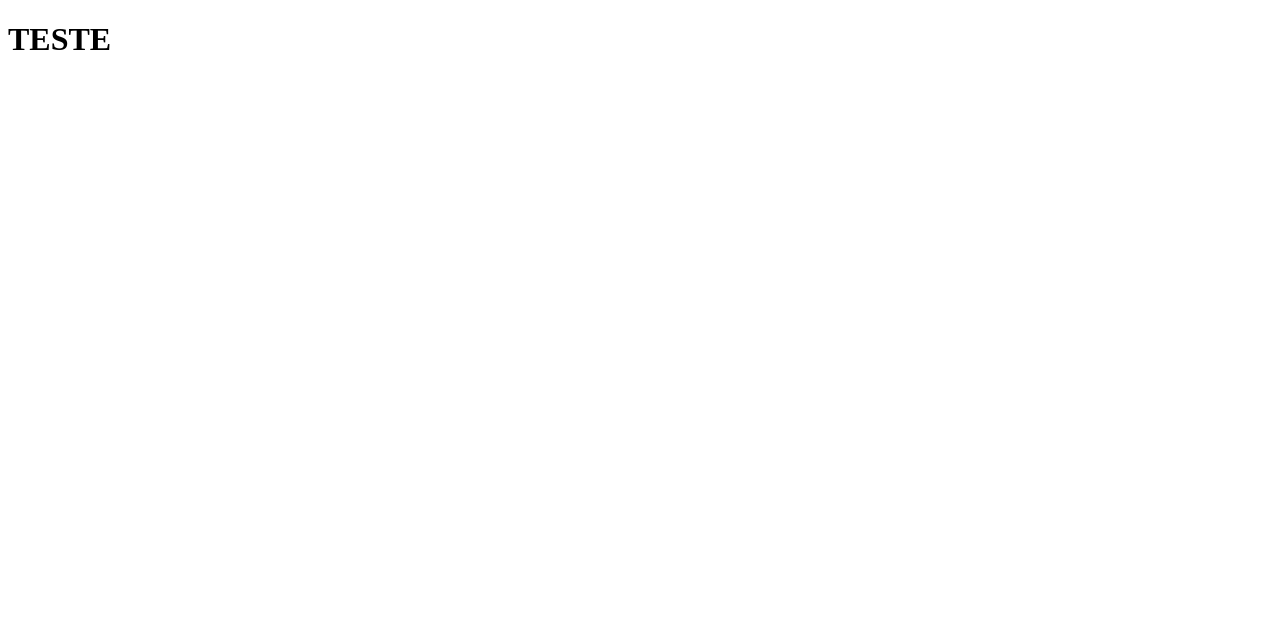
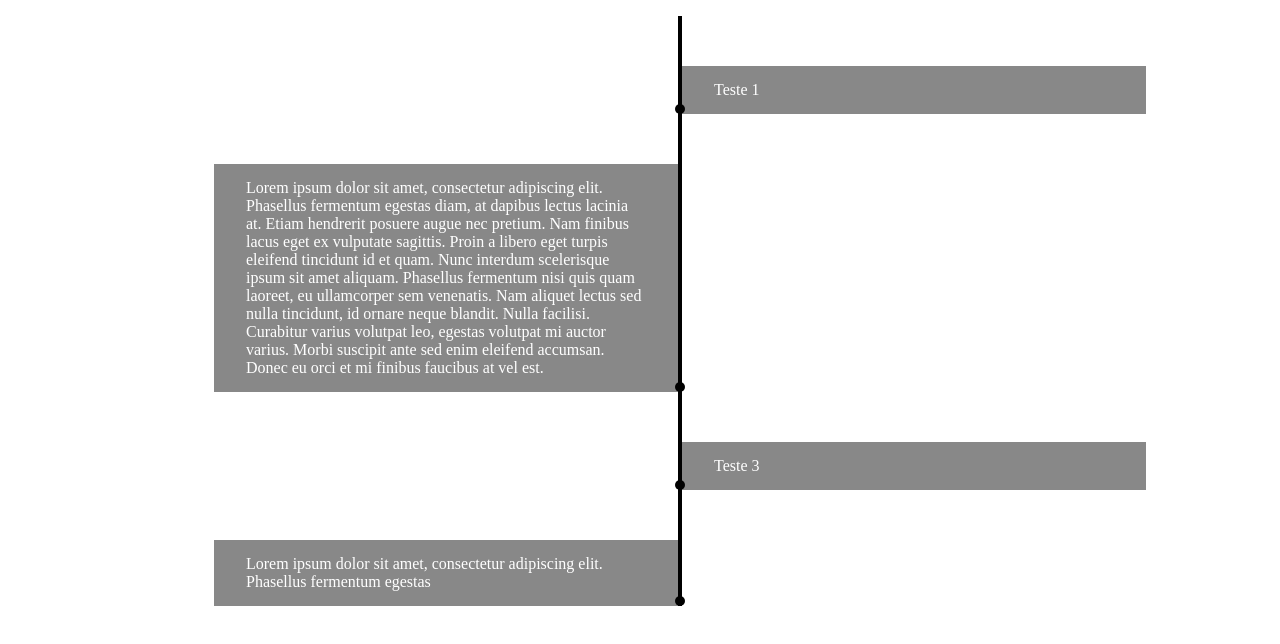
Before and after one commit to EduardoRodriguesF/timeline, a React (Create React App) app: page / in a window 1280 px wide. Shown: the top 644 px of the page. Built offline with nearby package versions, Linux system fonts and the light colour scheme.

Commit message:
feat: timeline page

```diff
--- a/package.json
+++ b/package.json
@@ -13,6 +13,7 @@
     "react": "^17.0.1",
     "react-dom": "^17.0.1",
     "react-scripts": "4.0.1",
+    "styled-components": "^5.2.1",
     "typescript": "^4.0.3",
     "web-vitals": "^0.2.4"
   },
@@ -39,5 +40,8 @@
       "last 1 firefox version",
       "last 1 safari version"
     ]
+  },
+  "devDependencies": {
+    "@types/styled-components": "^5.1.7"
   }
 }
--- a/src/App.tsx
+++ /dev/null
@@ -1,11 +0,0 @@
-import React from 'react';
-
-function App() {
-  return (
-    <div className="App">
-      <h1>TESTE</h1>
-    </div>
-  );
-}
-
-export default App;
--- a/src/index.tsx
+++ b/src/index.tsx
@@ -1,6 +1,6 @@
 import React from 'react';
 import ReactDOM from 'react-dom';
-import App from './App';
+import App from './page/App';
 
 ReactDOM.render(
   <React.StrictMode>
--- /dev/null
+++ b/src/page/App.tsx
@@ -0,0 +1,28 @@
+import React from 'react';
+
+import { Container, Timeline } from './styles';
+
+function App() {
+  return (
+    <Container>
+      <Timeline>
+        <ul>
+          <li>
+            <div>Teste 1</div>
+          </li>
+          <li>
+            <div>Lorem ipsum dolor sit amet, consectetur adipiscing elit. Phasellus fermentum egestas diam, at dapibus lectus lacinia at. Etiam hendrerit posuere augue nec pretium. Nam finibus lacus eget ex vulputate sagittis. Proin a libero eget turpis eleifend tincidunt id et quam. Nunc interdum scelerisque ipsum sit amet aliquam. Phasellus fermentum nisi quis quam laoreet, eu ullamcorper sem venenatis. Nam aliquet lectus sed nulla tincidunt, id ornare neque blandit. Nulla facilisi. Curabitur varius volutpat leo, egestas volutpat mi auctor varius. Morbi suscipit ante sed enim eleifend accumsan. Donec eu orci et mi finibus faucibus at vel est.</div>
+          </li>
+          <li>
+            <div>Teste 3</div>
+          </li>
+          <li>
+            <div>Lorem ipsum dolor sit amet, consectetur adipiscing elit. Phasellus fermentum egestas</div>
+          </li>
+        </ul>
+      </Timeline>
+    </Container>
+  );
+}
+
+export default App;
--- /dev/null
+++ b/src/page/styles.ts
@@ -0,0 +1,48 @@
+import styled from 'styled-components';
+
+export const Container = styled.main`
+
+`;
+
+export const Timeline = styled.ul`
+  display: flex;
+  flex-direction: column;
+  align-items: center;
+
+  li {
+    list-style-type: none;
+    position: relative;
+    width: 4px;
+    padding-top: 50px;
+    background: #000;
+    color: #fff;
+
+    &::after {
+      content: '';
+      position: absolute;
+      left: 50%;
+      bottom: 0;
+      transform: translateX(-50%);
+      width: 10px;
+      height: 10px;
+      border-radius: 15px;
+      background: inherit;
+    }
+
+    div {
+      display: flex;
+      flex-direction: column;
+      justify-content: center;
+      position: relative;
+      width: 400px;
+      margin: 0 4px;
+      padding: 15px 32px;
+      background: #888;
+    }
+  }
+
+  li:nth-child(even) div {
+    left: -464px;
+    margin: 0;
+  }
+`;
--- /dev/null
+++ b/src/react-app-env.d.ts
@@ -0,0 +1 @@
+/// <reference types="react-scripts" />
```
Also changed, not shown: 2 other files (tests, documents, lock files or other folders).
